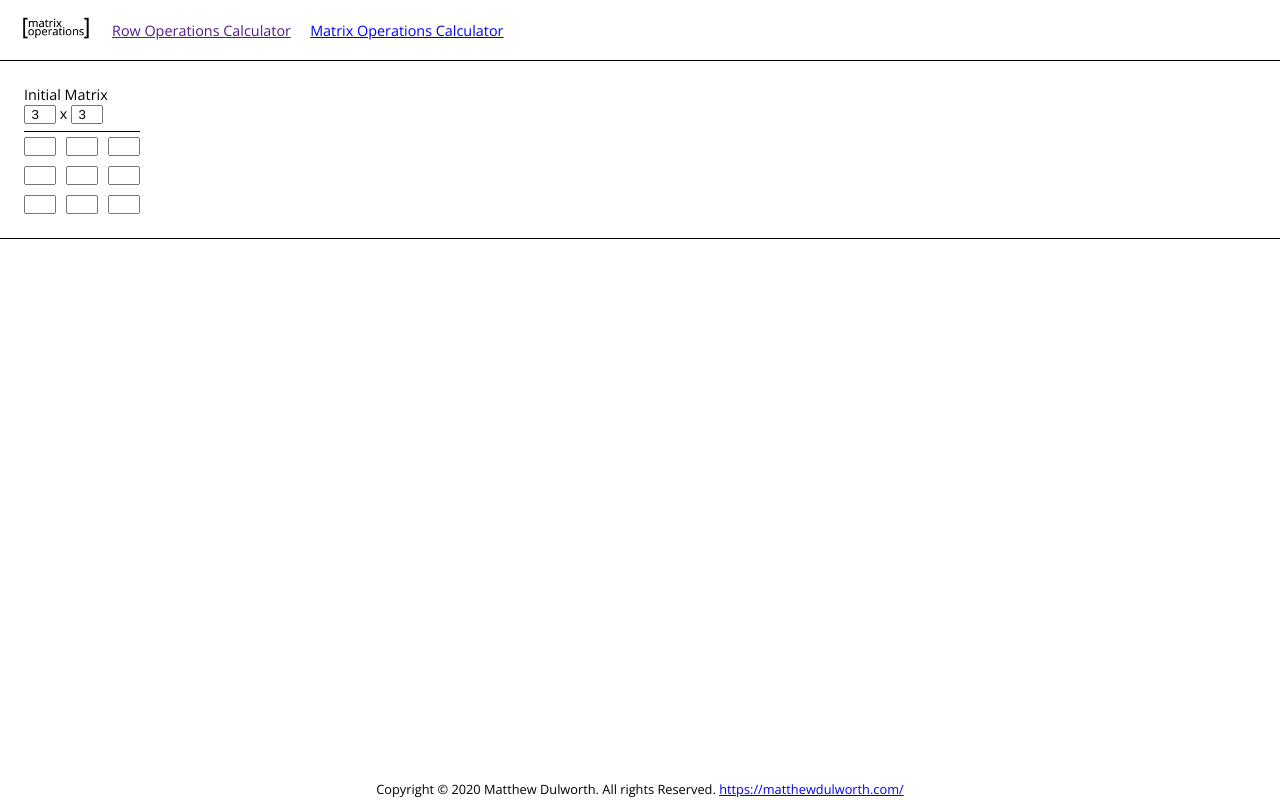
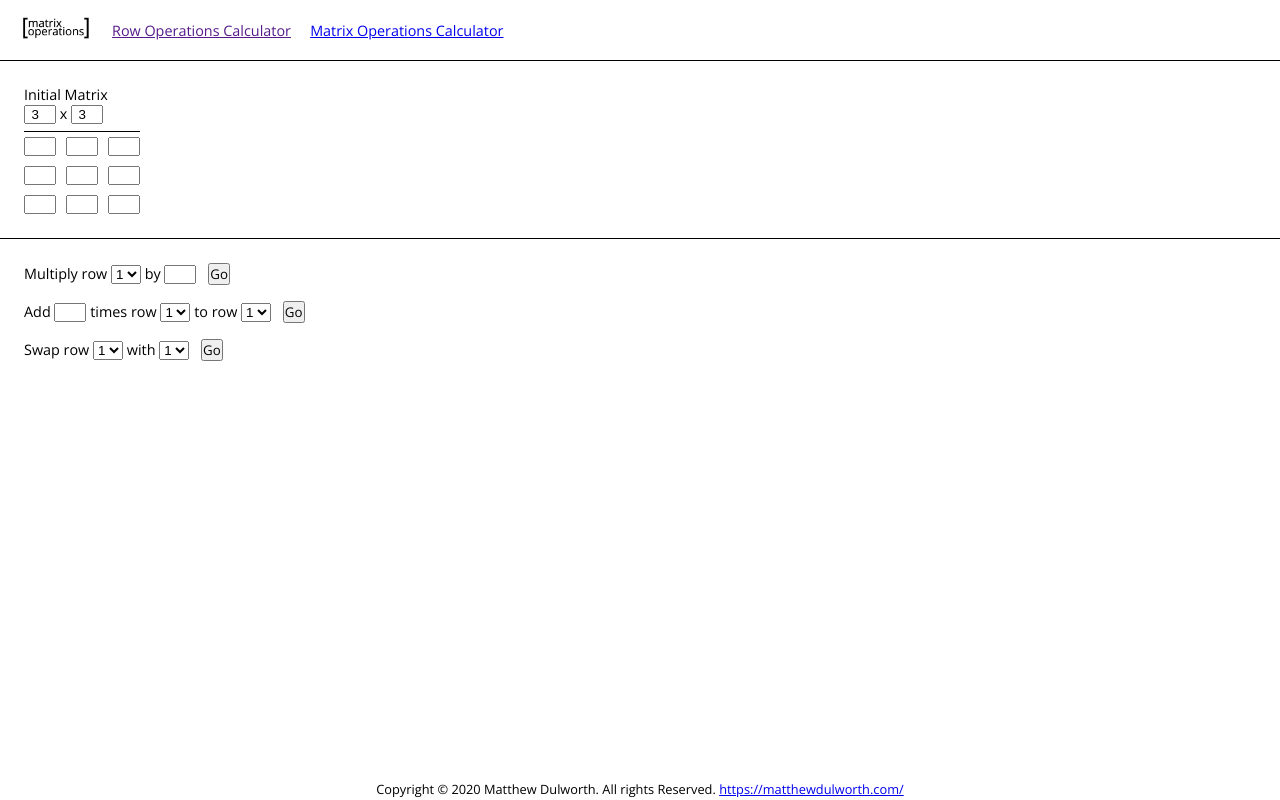
Before and after one commit to MatthewDulworth/matrix-operations, a plain HTML site: page html/row-op.html in a window 1280 px wide. Drawn offline with nearby package versions, Linux system fonts and the light colour scheme.

Commit message:
added row operations controls

```diff
--- a/html/row-op.html
+++ b/html/row-op.html
@@ -52,6 +52,19 @@
       </section>
       <section id="operations-menu">
 
+         <div id="row-scale">
+            Multiply row <select class="row-list"></select> by <input type="text"> <button>Go</button>
+         </div>
+
+         <div id="row-replace">
+            Add <input type="text"> times row <select class="row-list">
+            </select> to row <select class="row-list"></select> <button>Go</button>
+         </div>
+
+         <div id="row-swap">
+            Swap row <select class="row-list"></select> with <select class="row-list"></select> <button>Go</button>
+         </div>
+
       </section>
    </main>
 
--- a/scripts/main.js
+++ b/scripts/main.js
@@ -3,6 +3,7 @@
 let rowInputs = document.querySelectorAll(".row-in");
 let columnInputs = document.querySelectorAll(".col-in");
 let matrixWrappers = document.querySelectorAll(".matrix-wrapper");
+let rowLists = document.querySelectorAll(".row-list");
 let matrices = [];
 
 rowInputs.forEach((input, index) => input.addEventListener('change', () => createMatrixInput(index)));
@@ -34,6 +35,40 @@ function createMatrixInput(matrixIndex) {
 
    matrixWrapper.style.setProperty('grid-template-rows', `repeat(${rows}, auto)`);
    matrixWrapper.style.setProperty('grid-template-columns', `repeat(${columns}, auto)`);
+   createRowList(rows);
+}
+
+/**
+ * Generates the lists of rows to be used in selecting a row.
+ *
+ * @param {number} rows
+ */
+function createRowList(rows) {
+   if (rowLists.length > 0) {
+
+      let options = "";
+
+      for (let row = 1; row <= rows; row++) {
+         options += `<option value=${row}>${row}</option>`;
+      }
+      rowLists.forEach(list => list.innerHTML = options);
+   }
+}
+
+/**
+ * Creates a text input for the entry of the matrix at
+ *
+ * @param {number} row The row of the entry.
+ * @param {number} columns The column of the entry.
+ */
+function matrixEntrySpace(row, column) {
+   let entrySpace = document.createElement('input');
+   entrySpace.type = 'text';
+   entrySpace.name = `${row},${column}`;
+   entrySpace.id = `${row},${column}`;
+   entrySpace.classList.add("entry");
+   entrySpace.addEventListener("focus", () => entrySpace.select());
+   return entrySpace;
 }
 
 /**
@@ -53,18 +88,3 @@ function populateMatrix(matrixIndex) {
       }
    }
 }
-
-/**
- * Creates a text input for the entry of the matrix at
- *
- * @param {number} row The row of the entry.
- * @param {number} columns The column of the entry.
- */
-function matrixEntrySpace(row, column) {
-   let entrySpace = document.createElement('input');
-   entrySpace.type = 'text';
-   entrySpace.name = `${row},${column}`;
-   entrySpace.id = `${row},${column}`;
-   entrySpace.classList.add("entry");
-   return entrySpace;
-}
--- a/styles/row-op.css
+++ b/styles/row-op.css
@@ -33,3 +33,21 @@ nav {
 .entry {
    max-width: 2rem;
 }
+
+
+/********* operations menu *********/
+#operations-menu {
+   padding: 1.5rem;
+}
+
+#operations-menu input {
+   max-width: 2rem;
+}
+
+#operations-menu div {
+   margin-bottom: 1rem;
+}
+
+#operations-menu button {
+   margin-left: 0.5rem;
+}
```
